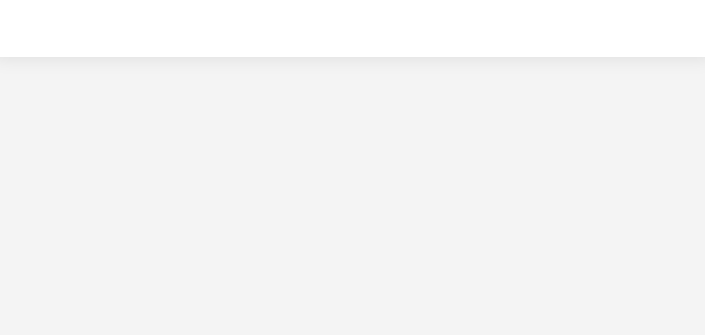
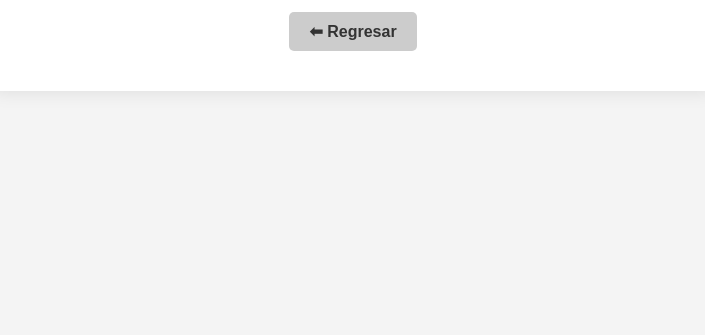
Before and after one commit to mauro1012/DigitalOcean, a plain HTML site: page index.html in a window 1280 px wide. Shown: the part 465-800 px from the top of the page, without its empty margins (287-992 px from the left). Drawn offline with Linux system fonts and the light colour scheme.

Commit message:
changes in styles and index

```diff
--- a/index.html
+++ b/index.html
@@ -11,6 +11,8 @@
         <input type="date" id="birthdayInput">
         <button onclick="calculateDays()">Calcular</button>
         <p id="result"></p>
+
+        <a href="https://front-paas-production.up.railway.app" class="back-button">⬅ Regresar</a>
     </div>
 
     <script>
--- a/style.css
+++ b/style.css
@@ -1,4 +1,3 @@
-
 body {
     background-color: #f4f4f4;
     font-family: Arial, sans-serif;
@@ -41,3 +40,16 @@ button:hover {
     font-size: 18px;
     color: #222;
 }
+.back-button {
+    display: inline-block;
+    margin-top: 30px;
+    padding: 10px 20px;
+    background-color: #ccc;
+    color: #333;
+    text-decoration: none;
+    border-radius: 5px;
+    font-weight: bold;
+}
+.back-button:hover {
+    background-color: #bbb;
+}
```
